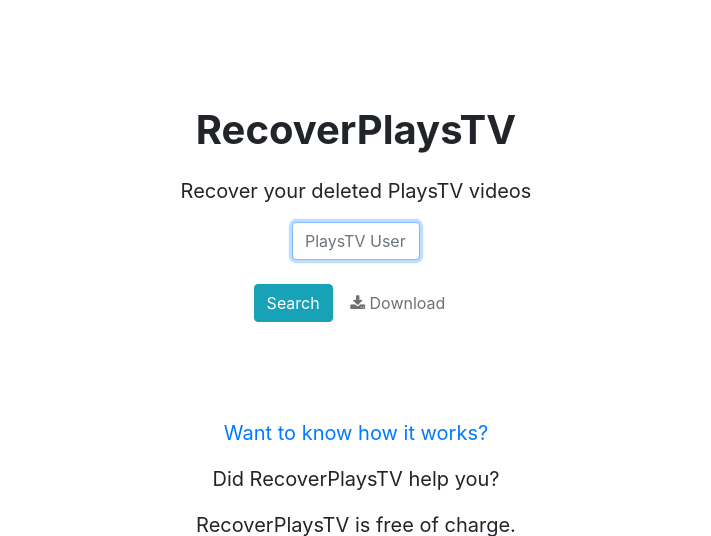
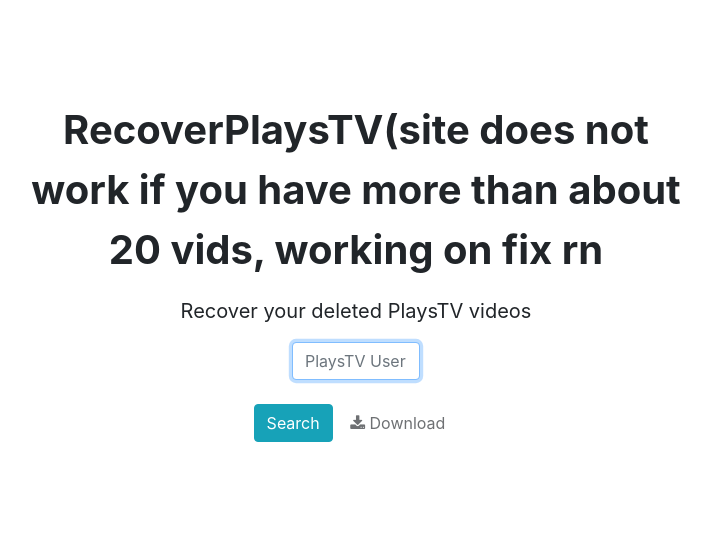
Before and after one commit to pankeelshah/RecoverPlaysTV, a Flask app: page / in a window 1280 px wide. Shown: the top 536 px of the page, without its empty margins (284-995 px from the left). Run offline with Flask 2, Linux system fonts and the light colour scheme; some libraries are stand-ins or nearby versions.

Commit message:
Update index.html

```diff
--- a/templates/index.html
+++ b/templates/index.html
@@ -8,7 +8,7 @@
 
 {% block content %}
 <div class="textInput">
-    <p class="title">RecoverPlaysTV</p>
+    <p class="title">RecoverPlaysTV(site does not work if you have more than about 20 vids, working on fix rn</p>
     <p>Recover your deleted PlaysTV videos</p>
     <input type="text" id="username" class="form-control" autofocus="autofocus" placeholder="PlaysTV Username">
     <br>
```
